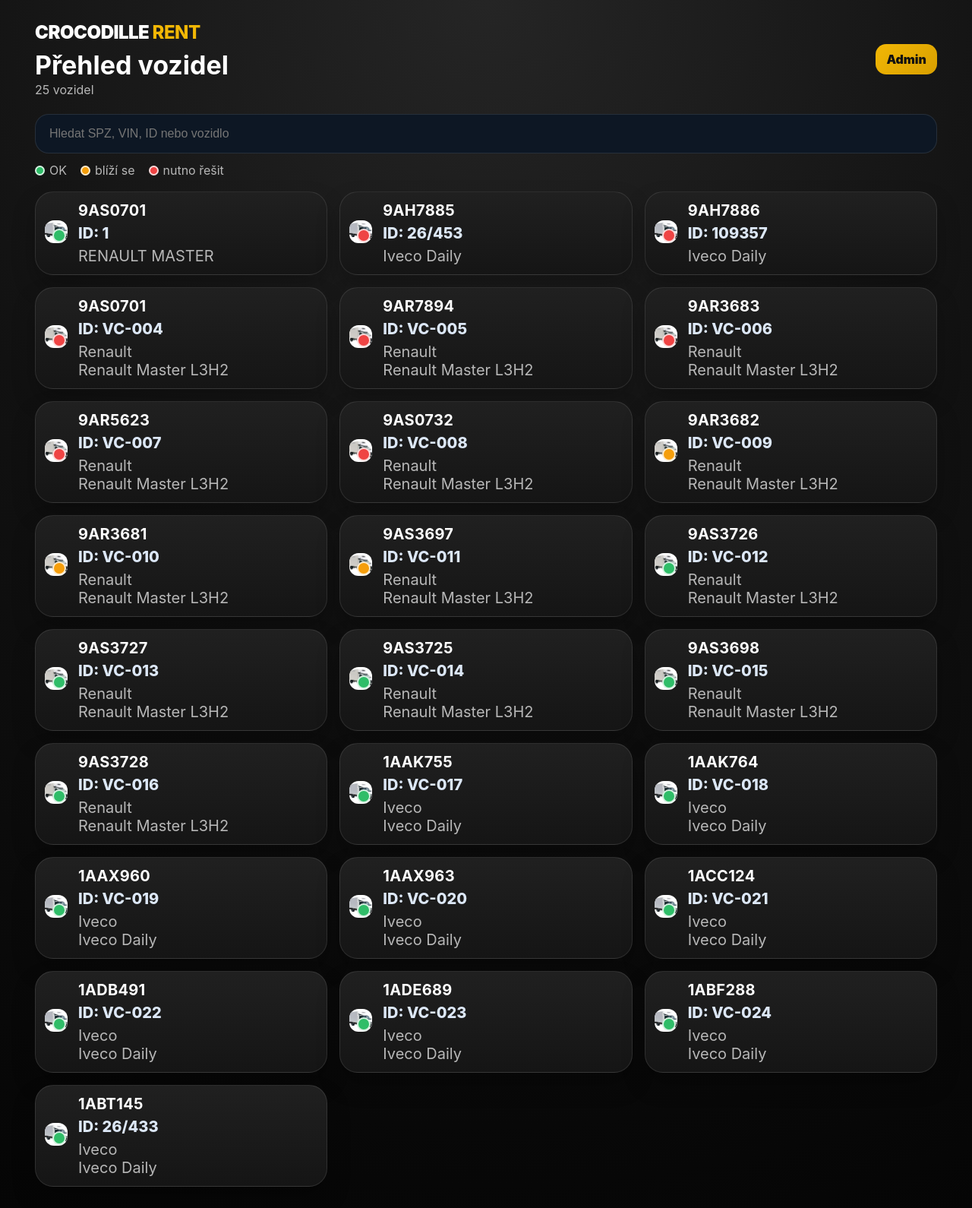
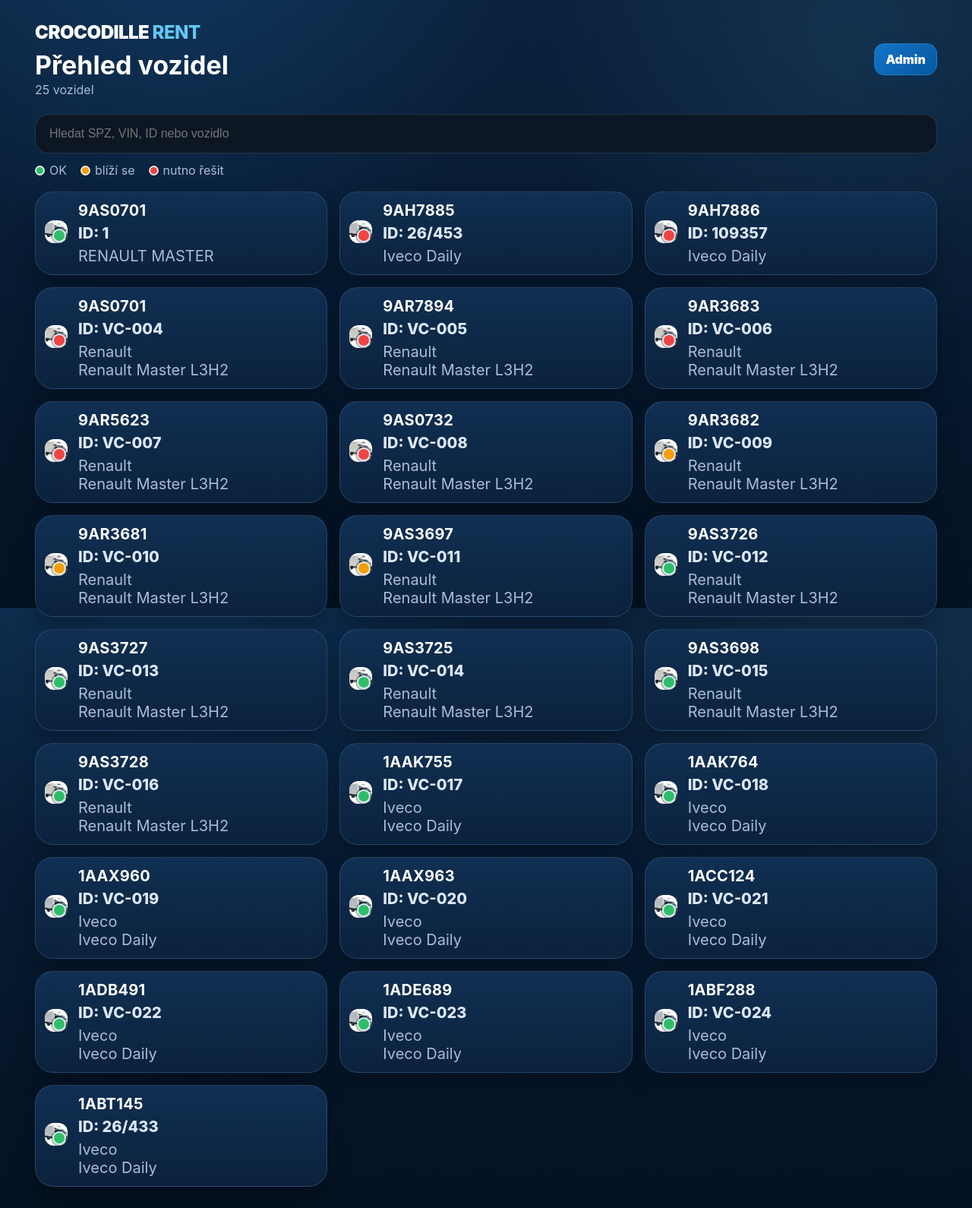
Before and after one commit to jakubwurm-coder/crocodille-rent, a Flask app: page / in a window 1280 px wide. Shown: the whole page at 76% size. Run offline with Flask 3, Linux system fonts and the light colour scheme.

Commit message:
Převod vzhledu do tmavých barev VansRenting

```diff
--- a/static/css/base.css
+++ b/static/css/base.css
@@ -1,15 +1,17 @@
 :root{
-  --bg:#0b0b0b;
-  --card:#151515;
-  --card2:#202020;
+  --bg:#06182d;
+  --card:#0b223d;
+  --card2:#102f52;
   --txt:#ffffff;
-  --muted:#b7b7b7;
-  --blue:#f2b705;
-  --blue2:#d89f00;
+  --muted:#a9bdd4;
+  --blue:#1374c9;
+  --blue2:#07579f;
+  --navy:#002f63;
+  --cyan:#64c6f2;
   --green:#2fbd68;
   --orange:#f59e0b;
   --red:#ef4444;
-  --line:rgba(255,255,255,.10);
+  --line:rgba(127,181,231,.20);
 }
 
 *{box-sizing:border-box}
@@ -17,7 +19,11 @@
 body{
   margin:0;
   font-family:-apple-system,BlinkMacSystemFont,"Segoe UI",Roboto,Arial,sans-serif;
-  background:radial-gradient(circle at top,#252525 0,#111111 46%,#050505 100%);
+  background:
+    radial-gradient(circle at 18% -10%,rgba(31,116,190,.24),transparent 34%),
+    radial-gradient(circle at 88% 8%,rgba(100,198,242,.10),transparent 30%),
+    linear-gradient(180deg,#0b223d 0,#071a31 48%,#041222 100%);
+  background-attachment:fixed;
   color:var(--txt);
 }
 
@@ -34,27 +40,32 @@ a{
 }
 
 .brand span{
-  color:var(--blue);
+  color:var(--cyan);
   font-weight:800;
 }
 
 .btn{
-  border:0;
+  border:1px solid rgba(100,198,242,.20);
   background:linear-gradient(135deg,var(--blue),var(--blue2));
-  color:#111;
+  color:#fff;
   border-radius:14px;
   padding:13px 18px;
   font-weight:900;
   cursor:pointer;
   display:inline-block;
+  box-shadow:0 10px 24px rgba(0,61,120,.22);
+}
+
+.btn:hover{
+  filter:brightness(1.08);
 }
 
 .btn.small{padding:10px 14px}
 
 .muted-btn{
-  background:rgba(255,255,255,.08);
-  border:1px solid var(--line);
-  color:#fff;
+  background:rgba(13,47,82,.68);
+  border:1px solid rgba(127,181,231,.24);
+  color:#eaf5ff;
 }
 
 .danger{
@@ -68,12 +79,14 @@ a{
   height:13px;
   border-radius:50%;
   background:#6b7280;
-  border:2px solid rgba(255,255,255,.8);
+  border:2px solid rgba(235,247,255,.88);
+  box-shadow:0 0 0 2px rgba(4,18,34,.30);
 }
 
 .dot.ok{background:var(--green)}
 .dot.soon{background:var(--orange)}
 .dot.bad{background:var(--red)}
+.dot.inactive{background:#6b7280}
 .dot.unknown{background:#6b7280}
 
 .pill{
```
